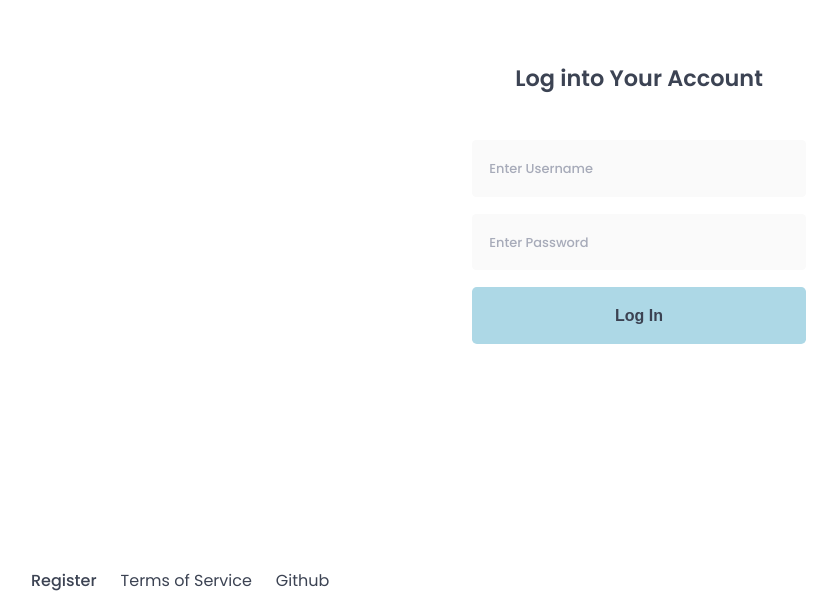
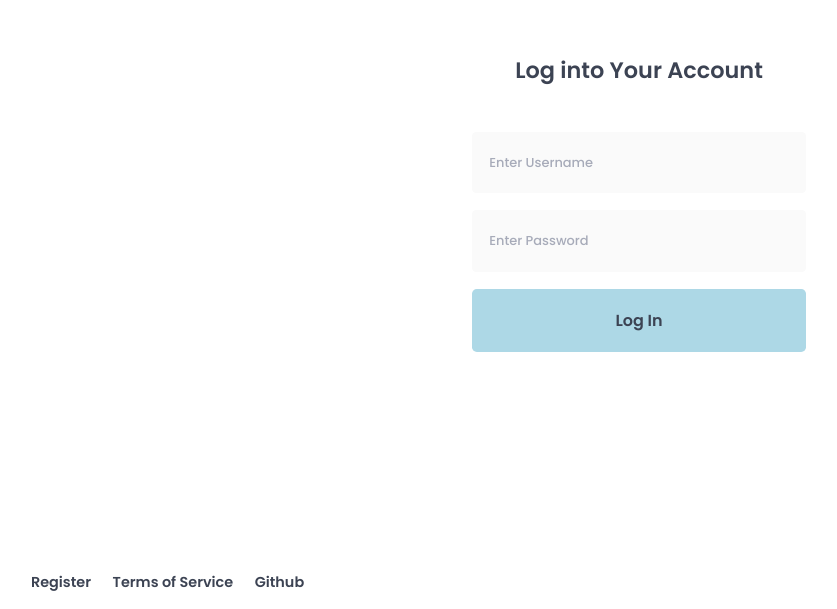
Before and after one commit to placehlder/client, a Vue app: page /login in a window 1280 px wide. Shown: the part 191-800 px from the top of the page, without its empty margins (1-838 px from the left). Built offline with nearby package versions, Linux system fonts and the light colour scheme.

Commit message:
fixed more things in the login page, register will also be fixed

```diff
--- a/src/App.vue
+++ b/src/App.vue
@@ -1,6 +1,5 @@
 <script setup>
 import { RouterLink, RouterView } from "vue-router";
-import LoginPage from "@/components/LoginPage.vue";
 </script>
 
 <template>
--- a/src/assets/base.css
+++ b/src/assets/base.css
@@ -7,7 +7,7 @@
 
 :root {
   /* font */
-  font-family: 'poppins', sans-serif;
+  font-family: "Poppins", sans-serif;
 
   /* colors */
   --baby-blue: hsl(195, 53%, 79%);
@@ -26,7 +26,8 @@
   --font-weight-extrabold: 800;
 
   /* font size */
+  --font-size-medium: 1.4em;
+  --font-size-regular: 1em;
   --font-size-small: 0.9em;
-  --font-size-regular: 1em;
-  --font-size-medium: 1.4em;
+  --font-size-even-smaller: 0.8em;
 }
--- a/src/components/LoginPage.vue
+++ /dev/null
@@ -1,114 +0,0 @@
-<template>
-  <div class="logincontainer">
-    <div class="loginform">
-      <h1>Log into Your Account</h1>
-      <form hx-post="/login">
-        <input class="inputbox" name="username" placeholder="Enter Username"><br/>
-        <input class="inputbox" name="password" placeholder="Enter Password"><br/>
-        <button class="inputsubmit">Log In</button>
-      </form>
-    </div>
-    <div class="bar">
-      <RouterLink class="router" to="/register">Register</RouterLink>
-      <h3 class="terms">Terms of Service</h3>
-      <h3 class="github">Github</h3>
-    </div>
-  </div>
-</template>
-
-<style scoped>
-@import "../assets/base.css";
-
-h1 {
-  display: flex;
-  justify-content: center;
-  font-weight: var(--font-weight-semibold);
-  color: var(--dark-blue);
-  font-size: var(--font-size-medium);
-  margin-bottom: 2em;
-  cursor: pointer;
-}
-
-input {
-  color: var(--dark-blue);
-  font-weight: var(--font-weight-medium);
-  font-size: var(--font-size-small);
-  padding: 1.4em 0em 1.4em 1.2em;
-  width: 22em;
-  border-style: none;
-  border-radius: 0.3em;
-  background-color: var(--light-grey);
-  margin: 0em 0em 1.2em 0em;
-  outline: none;
-}
-
-button {
-  color: #3B4252;
-  font-weight: var(--font-weight-semibold);
-  font-size: var(--font-size-regular);
-  width: 100%;
-  background-color: var(--baby-blue);
-  padding: 1.2em 0em 1.2em 0em;
-  transition: background-color 0.2s ease-in-out;
-  border-style: none;
-  border-radius: 0.3em;
-  margin-bottom: 0.8em;
-  cursor: pointer;
-}
-
-.button:hover {
-  background-color: var(--complete-white);
-  color: var(--complete-black);
-}
-
-::placeholder {
-  font-family: "Poppins", sans-serif;
-  color: var(--medium-grey);
-  font-weight: var(--font-weight-medium);
-  font-size: var(--font-size-small);
-}
-
-::selection {
-  background: var(--baby-blue);
-}
-
-.logincontainer {
-  display: flex;
-  align-items: center;
-  justify-content: center;
-  height: 100vh;
-}
-
-.bar {
-  display: flex;
-  position: fixed;
-  bottom: 0;
-  left: 0;
-  padding-left: 2em;
-  padding-bottom: 1em;
-}
-
-.router {
-  text-decoration: none;
-  color: var(--dark-blue);
-  font-weight: var(--font-weight-medium);
-  font-size: var(--font-weight-small);
-  padding-right: 1.5em;
-}
-
-.terms {
-  text-decoration: none;
-  color: var(--dark-blue);
-  font-weight: var(--font-weight-small);
-  font-size: var(--font-weight-small);
-}
-
-.github {
-  text-decoration: none;
-  color: var(--dark-blue);
-  font-weight: var(--font-weight-small);
-  font-size: var(--font-weight-small);
-  padding-left: 1.5em;
-}
-
-</style>
--- a/src/components/RegisterPage.vue
+++ /dev/null
@@ -1,124 +0,0 @@
-<script setup>
-
-</script>
-
-<template>
-  <div class="logincontainer">
-    <div class="login">
-      <h1>Register an Account</h1>
-      <form hx-post="/login">
-        <input class="inputbox" name="username" placeholder="Enter Username"><br/>
-        <input class="inputbox" name="password" placeholder="Enter Password"><br/>
-        <button class="inputsubmit">Register</button>
-      </form>
-    </div>
-    <div class="bar">
-      <RouterLink class="router" to="/login">Log In</RouterLink>
-      <h3 class="terms">Terms of Service</h3>
-      <h3 class="github">Github</h3>
-    </div>
-  </div>
-</template>
-
-<style scoped>
-@import "../assets/base.css";
-
-:root {
-  background-color: #fff;
-}
-
-h1 {
-  display: flex;
-  justify-content: center;
-  font-weight: 600;
-  color: #3B4252;
-  font-size: 1.4em;
-  margin-bottom: 2em;
-  cursor: default;
-}
-
-input {
-  font-family: "Poppins", sans-serif;
-  color: #3B4252;
-  font-weight: 500;
-  font-size: 0.9em;
-  padding: 1.4em 0em 1.4em 1.2em;
-  width: 22em;
-  border-style: none;
-  border-radius: 0.3em;
-  background-color: #F9F9F9;
-  margin: 0em 0em 1.2em 0em;
-  outline: none;
-}
-
-button {
-  font-family: "Poppins", sans-serif;
-  color: #3B4252;
-  font-weight: 600;
-  font-size: 1em;
-  width: 100%;
-  background-color: #ADD8E6;
-  padding: 1.2em 0em 1.2em 0em;
-  transition: background-color 0.2s ease-in-out;
-  border-style: none;
-  border-radius: 0.3em;
-  margin-bottom: 0.8em;
-  cursor: pointer;
-}
-
-.button:hover {
-  background-color: #fff;
-  color: #000;
-}
-
-::placeholder {
-  font-family: "Poppins", sans-serif;
-  color: #A8ACB9;
-  font-weight: 500;
-  font-size: 0.9em;
-}
-
-::selection {
-  background: #ADD8E6;
-}
-
-.logincontainer {
-  display: flex;
-  align-items: center;
-  justify-content: center;
-  height: 100vh;
-}
-
-.bar {
-  display: flex;
-  position: fixed;
-  bottom: 0;
-  left: 0;
-  padding-left: 2em;
-  padding-bottom: 1em;
-}
-
-.router {
-  text-decoration: none;
-  color: #3B4252;
-  font-weight: 500;
-  font-size: 0.9em;
-  padding-right: 1.5em;
-}
-
-.terms {
-  text-decoration: none;
-  color: #3B4252;
-  font-weight: 500;
-  font-size: 0.9em;
-}
-
-.github {
-  text-decoration: none;
-  color: #3B4252;
-  font-weight: 500;
-  font-size: 0.9em;
-  padding-left: 1.5em;
-}
-
-</style>
--- a/src/views/LoginView.vue
+++ b/src/views/LoginView.vue
@@ -1,9 +1,130 @@
-<script setup>
-import LoginPage from "@/components/LoginPage.vue";
-</script>
+<template>
+  <div class="container">
+    <div>
+      <h1 class="header">Log into Your Account</h1>
+      <form hx-post="/login">
+        <input class="box" name="username" placeholder="Enter Username" /><br />
+        <input class="box" name="password" placeholder="Enter Password" /><br />
+        <button class="submit">Log In</button>
+      </form>
+    </div>
+    <div class="bar">
+      <RouterLink class="tags" to="/register">Register</RouterLink>
+      <h3 class="tags">Terms of Service</h3>
+      <a
+        class="tags"
+        href="https://github.com/placehlder/client"
+        target="_blank"
+        >Github</a
+      >
+    </div>
+  </div>
+</template>
 
-<template>
-  <main>
-    <LoginPage />
-  </main>
-</template>
+<style scoped>
+@import "../assets/base.css";
+
+/* highlighting */
+::selection {
+  background: var(--baby-blue);
+}
+
+/* title */
+.header {
+  display: flex;
+  justify-content: center;
+  font-weight: var(--font-weight-semibold);
+  font-size: var(--font-size-medium);
+  color: var(--dark-blue);
+  margin-bottom: 2em;
+  cursor: pointer;
+}
+
+/* input */
+.box {
+  font-family: "Poppins", sans-serif;
+  color: var(--dark-blue);
+  font-weight: var(--font-weight-medium);
+  font-size: var(--font-size-small);
+  padding: 1.4em 0em 1.4em 1.2em;
+  width: 22em;
+  border-style: none;
+  border-radius: 0.3em;
+  background-color: var(--light-grey);
+  margin: 0em 0em 1.2em 0em;
+  outline: none;
+}
+
+::placeholder {
+  font-family: "Poppins", sans-serif;
+  color: var(--medium-grey);
+  font-weight: var(--font-weight-medium);
+  font-size: var(--font-size-small);
+}
+
+/* submit button */
+.submit {
+  font-family: "Poppins", sans-serif;
+  color: var(--dark-blue);
+  font-weight: var(--font-weight-semibold);
+  font-size: var(--font-size-regular);
+  width: 100%;
+  background-color: var(--baby-blue);
+  padding: 1.2em 0em 1.2em 0em;
+  border-style: none;
+  border-radius: 0.3em;
+  margin-bottom: 0.8em;
+  cursor: pointer;
+  transition: background-color 0.2s ease-in-out;
+}
+
+.button:hover {
+  background-color: var(--complete-white);
+  color: var(--complete-black);
+}
+
+/* container */
+.container {
+  display: flex;
+  align-items: center;
+  justify-content: center;
+  height: 100vh;
+}
+
+/* bottom bar */
+.bar {
+  display: flex;
+  position: fixed;
+  bottom: 0;
+  left: 0;
+  padding-left: 2em;
+  padding-bottom: 1em;
+}
+
+.tags {
+  font-weight: var(--font-weight-semibold);
+  font-size: var(--font-size-small);
+  text-decoration: none;
+  color: var(--dark-blue);
+  margin-right: 1.5em;
+}
+
+@media (max-width: 1024px) {
+  h1 {
+    font-size: var(--font-size-regular);
+  }
+  input {
+    width: 18em;
+  }
+  button {
+    font-size: var(--font-size-small);
+  }
+  .bar {
+    justify-content: center;
+    left: 100;
+  }
+  .tags {
+    font-size: var(--font-size-even-smaller);
+  }
+}
+</style>
```
